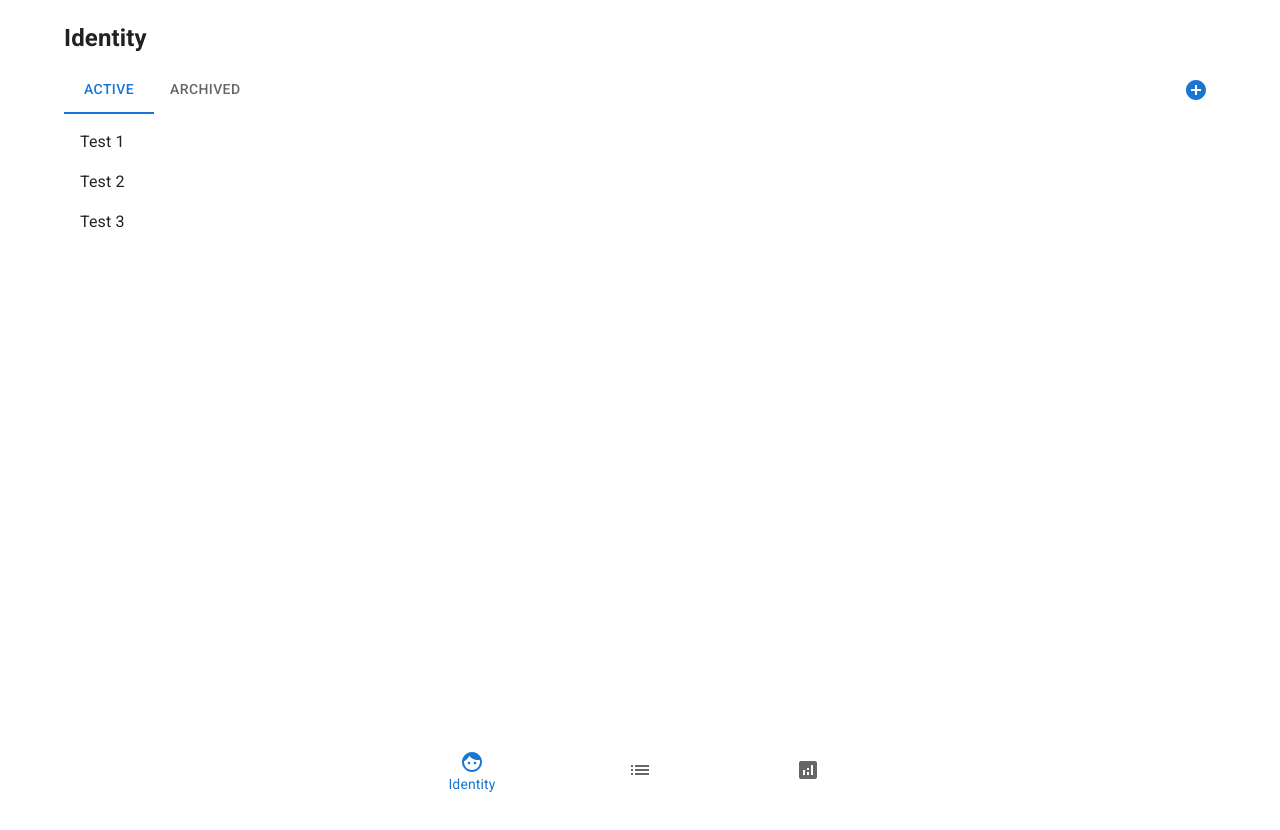
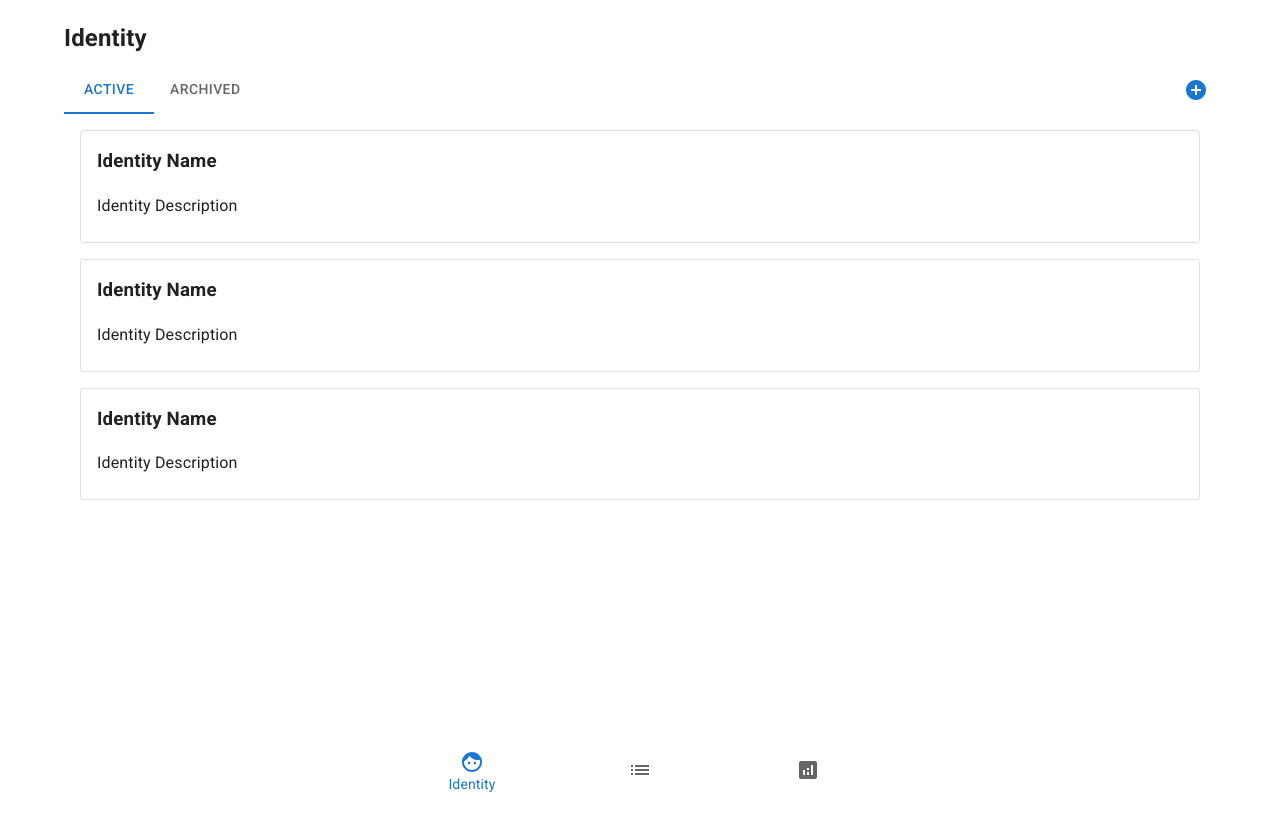
Before and after one commit to kr0sette/habit-tracker, a React (Vite) app: page /identity in a window 1280 px wide. Shown: the top 830 px of the page. Built offline with nearby package versions, Linux system fonts and the light colour scheme.

Commit message:
Setup initial Identity Card template

```diff
--- a/src/components/identity/IdentityCard.tsx
+++ b/src/components/identity/IdentityCard.tsx
@@ -0,0 +1,17 @@
+import Card from '@mui/material/Card';
+import CardContent from '@mui/material/CardContent';
+import styles from './identityList.module.css'
+
+
+function IdentityCard () {
+    return (
+        <Card variant="outlined" sx={{width: '100%'}}>
+            <CardContent>
+                <h3 className={styles.cardTitle} >Identity Name</h3>
+                Identity Description
+            </CardContent>
+        </Card>
+    )
+}
+
+export default IdentityCard;
--- a/src/components/identity/IdentityList.tsx
+++ b/src/components/identity/IdentityList.tsx
@@ -1,5 +1,6 @@
 import List from '@mui/material/List';
 import ListItem from '@mui/material/ListItem';
+import IdentityCard from './IdentityCard';
 import styles from './identityList.module.css'
 
 interface IdentityListProps {
@@ -14,9 +15,15 @@ function IdentityList ({identityCount}:IdentityListProps) {
 
     return <div className={styles.identityList}>
             <List>
-                <ListItem>Test 1</ListItem>
-                <ListItem>Test 2</ListItem>
-                <ListItem>Test 3</ListItem>
+                <ListItem>
+                    <IdentityCard/>
+                </ListItem>
+                <ListItem>
+                    <IdentityCard/>
+                </ListItem>
+                <ListItem>
+                    <IdentityCard/>
+                </ListItem>
             </List>
         </div>
 
--- a/src/components/identity/identityList.module.css
+++ b/src/components/identity/identityList.module.css
@@ -2,3 +2,12 @@
     height: 100%;
     box-sizing: border-box;
 }
+
+.identityCard {
+    width: 100%;
+
+}
+
+.cardTitle{
+    margin-top:0px;
+}
```
